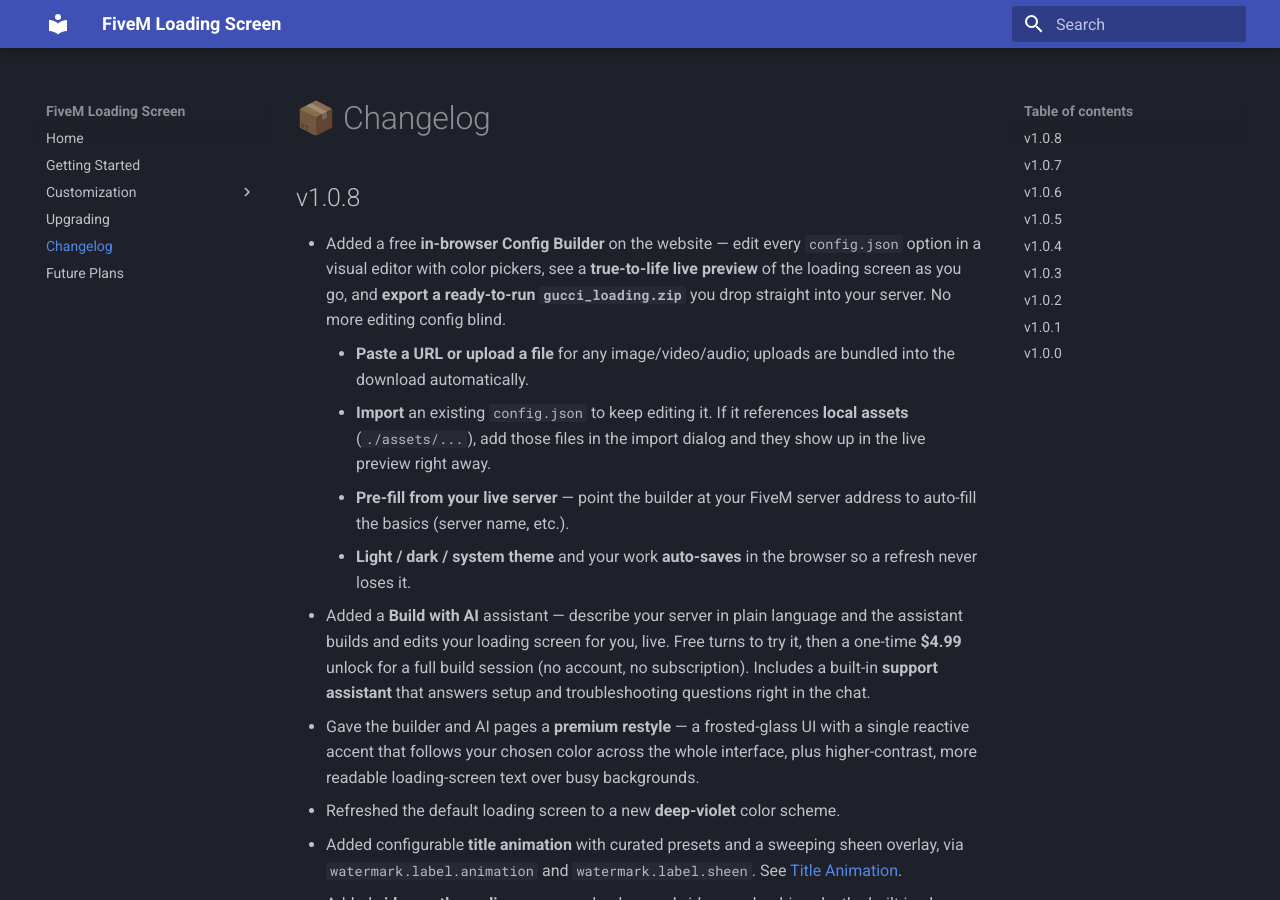
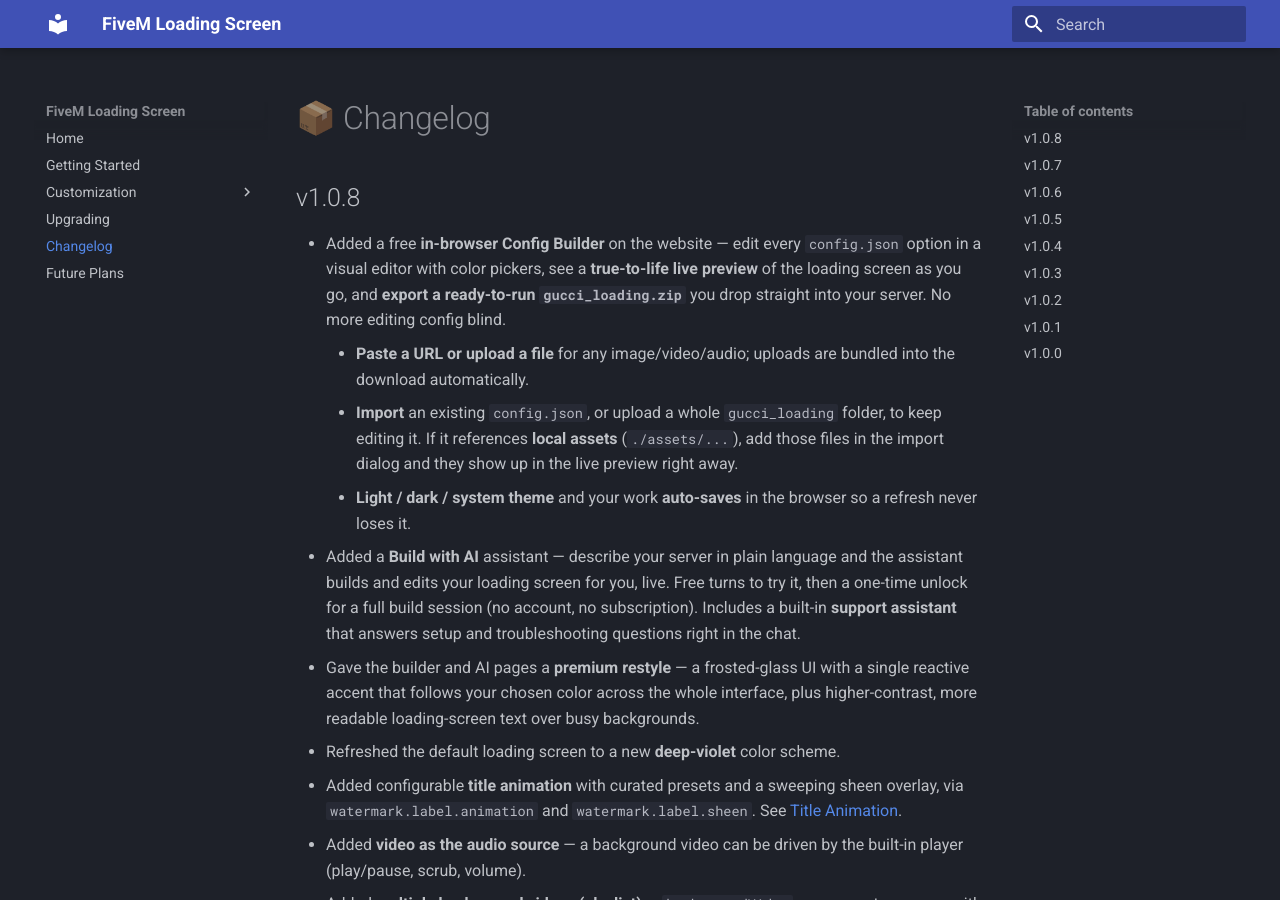
Before and after one commit to FarzamA/fivem-loading-screen-docs, an MkDocs documentation site: the page built from docs/changelog.md, in a window 1280 px wide and 900 px high. Built offline with MkDocs 1.6.1 and Material for MkDocs 9.7.7, drawn with Linux system fonts in a browser that asks for light colours.

Commit message:
docs(v1.0.8): drop unshipped live-server prefill + price callout; note folder import

```diff
--- a/docs/changelog.md
+++ b/docs/changelog.md
@@ -4,10 +4,9 @@
 
 - Added a free **in-browser Config Builder** on the website — edit every `config.json` option in a visual editor with color pickers, see a **true-to-life live preview** of the loading screen as you go, and **export a ready-to-run `gucci_loading.zip`** you drop straight into your server. No more editing config blind.
     - **Paste a URL or upload a file** for any image/video/audio; uploads are bundled into the download automatically.
-    - **Import** an existing `config.json` to keep editing it. If it references **local assets** (`./assets/...`), add those files in the import dialog and they show up in the live preview right away.
-    - **Pre-fill from your live server** — point the builder at your FiveM server address to auto-fill the basics (server name, etc.).
+    - **Import** an existing `config.json`, or upload a whole `gucci_loading` folder, to keep editing it. If it references **local assets** (`./assets/...`), add those files in the import dialog and they show up in the live preview right away.
     - **Light / dark / system theme** and your work **auto-saves** in the browser so a refresh never loses it.
-- Added a **Build with AI** assistant — describe your server in plain language and the assistant builds and edits your loading screen for you, live. Free turns to try it, then a one-time **$4.99** unlock for a full build session (no account, no subscription). Includes a built-in **support assistant** that answers setup and troubleshooting questions right in the chat.
+- Added a **Build with AI** assistant — describe your server in plain language and the assistant builds and edits your loading screen for you, live. Free turns to try it, then a one-time unlock for a full build session (no account, no subscription). Includes a built-in **support assistant** that answers setup and troubleshooting questions right in the chat.
 - Gave the builder and AI pages a **premium restyle** — a frosted-glass UI with a single reactive accent that follows your chosen color across the whole interface, plus higher-contrast, more readable loading-screen text over busy backgrounds.
 - Refreshed the default loading screen to a new **deep-violet** color scheme.
 - Added configurable **title animation** with curated presets and a sweeping sheen overlay, via `watermark.label.animation` and `watermark.label.sheen`. See [Title Animation](title-animation.md).
```
